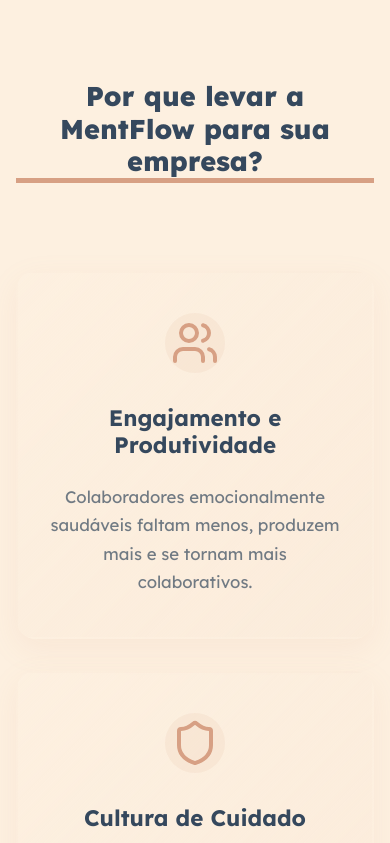
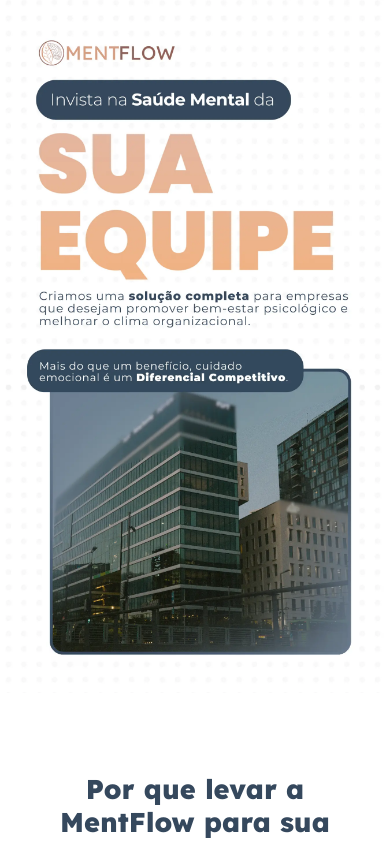
Before and after one commit to Freelings-Co/mentflow, a React (Vite) app: page /empresas in a window 390 px wide. Shown: the top 843 px of the page. Built offline with nearby package versions, Linux system fonts and the light colour scheme; a web font is replaced by a local one.

Commit message:
add banners para empresas

```diff
--- a/src/pages/ParaEmpresas.css
+++ b/src/pages/ParaEmpresas.css
@@ -68,6 +68,14 @@
     object-fit: cover;
     height: 3em;
 }
+
+.hero-empresas img {
+    object-fit: cover;
+    height: auto;
+    margin: 0;
+    border-radius: 0;
+}
+
 
 .logo:hover {
     color: var(--cor-primaria);
@@ -709,6 +717,13 @@
 }
 
 @media (max-width: 768px) {
+
+      .hero-empresas img {
+
+        content: url(../assets/banner-empresas-mobile.webp);
+
+    }
+
     .section {
         padding: 4rem 0;
     }
--- a/src/pages/ParaEmpresas.jsx
+++ b/src/pages/ParaEmpresas.jsx
@@ -2,6 +2,7 @@
 import { Users, Shield, UserCheck, CircleCheckBig, Menu, X, ArrowRight, Building2, TrendingUp, Clock, BarChart3, Lock, Star } from 'lucide-react';
 import '../pages/ParaEmpresas.css';
 import logo from '../assets/full-logo.webp';
+import Banner from '../assets/banner-empresas.webp'
 
 const ParaEmpresas = () => {
   const [isMenuOpen, setIsMenuOpen] = useState(false);
@@ -58,6 +59,11 @@
           </div>
         </div>
       </header>
+
+
+      <section className='hero-empresas'>
+        <img src={Banner} alt="" />
+      </section>
 
       {/* Por que levar a MentFlow */}
       <section className="section beneficios-empresas">
```
Also changed, not shown: src/assets/banner-empresas-mobile.webp (added), src/assets/banner-empresas.webp (added).
